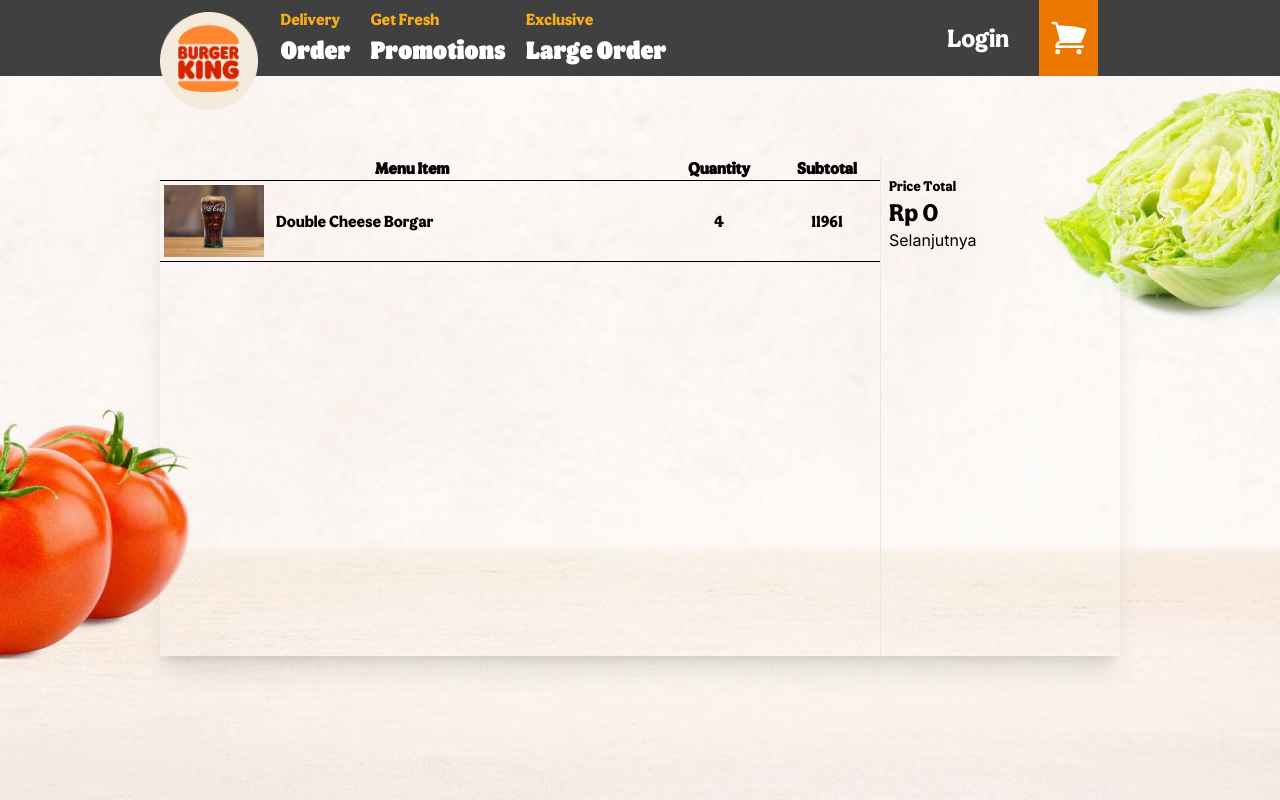
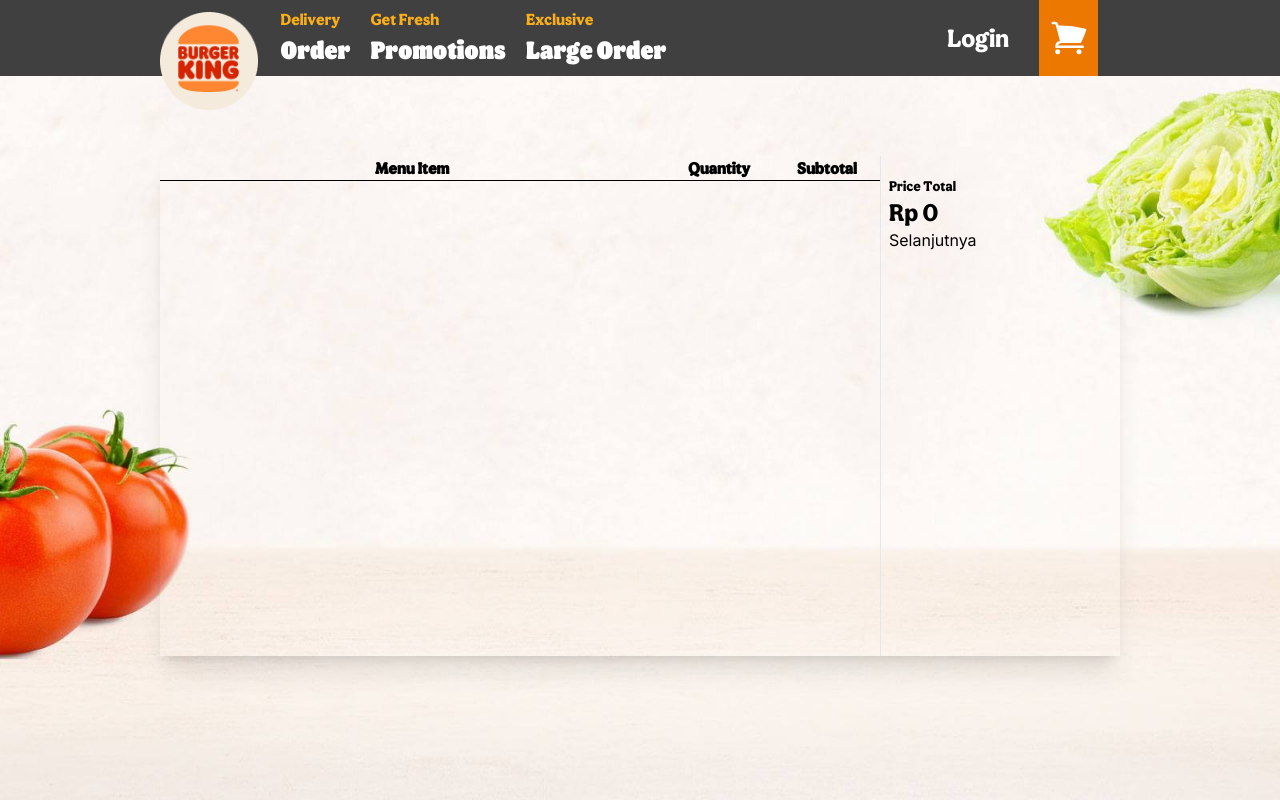
Before and after one commit to ranandadianilham/bk-clone, a Next.js app: page /cart in a window 1280 px wide. Shown: the top 800 px of the page. Built offline with nearby package versions, Linux system fonts and the light colour scheme.

Commit message:
error hydration

```diff
--- a/src/app/(routes)/cart/page.tsx
+++ b/src/app/(routes)/cart/page.tsx
@@ -49,31 +49,24 @@ const Page = (props: Props) => {
               </tr>
             </thead>
             <tbody>
-              {cart &&
-                cart.map((item) => {
+              {cart.length > 0 ?
+                cart.map((item, id) => {
                   return (
                     <tr key={item.id}>
-                      <td>{item.name}</td>
-                      <td>{item.quantity}</td>
-                      <td>{item.price}</td>
-                    </tr>
-                  );
-                })}
-              {cart.length < 1 && (
-                <tr className="">
                       <td className="flex items-center gap-3 p-1">
                         <img
-                      src="/images/home/menus/menu_0.jpg"
+                          src={`/images/home/menus/menu_${id}.jpg`}
                           alt="image"
                           height={100}
                           width={100}
                         />
-                    <p>Double Cheese Borgar</p>
+                        <p>{item.name}</p>
                       </td>
-                  <td className="text-end">4</td>
-                  <td>11961</td>
+                      <td className="text-end">{item.quantity}</td>
+                      <td>{formatIDR(item.price)}</td>
                     </tr>
-              )}
+                  );
+                }) : null}
             </tbody>
           </table>
         </div>
```
Lines whose indentation alone changed are shown as unchanged.
